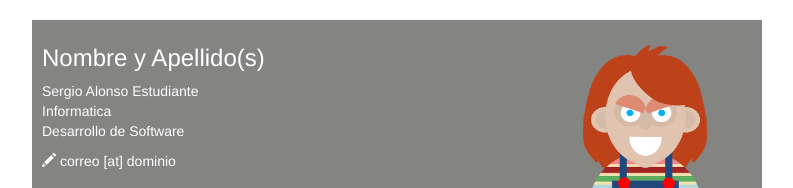
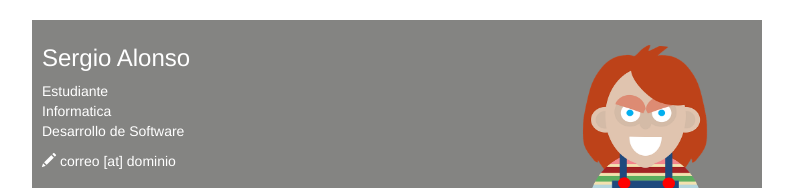
Before and after one commit to SergioALCO/SergioALCO.github.io, a plain HTML site: page index.html in a window 1280 px wide. Shown: the top 188 px of the page, without its empty margins (243-1036 px from the left). Drawn offline with nearby package versions, Linux system fonts and the light colour scheme.

Commit message:
Cuarta modificacion

```diff
--- a/index.html
+++ b/index.html
@@ -17,9 +17,8 @@
   <body>
     <div class="container header-bar">
       <!--Sustituir por los datos del alumno-->
-      <h3>Nombre y Apellido(s) <span><img style="width: 214px; height: 164px;" class='img-circle' alt="Nombre y Apellido(s)" src="img/foto.png" align="right"></span></h3>
+      <h3>Sergio Alonso<span><img style="width: 214px; height: 164px;" class='img-circle' alt="Nombre y Apellido(s)" src="img/foto.png" align="right"></span></h3>
       <p>
-        Sergio Alonso
         Estudiante<br>
         Informatica<br>
         Desarrollo de Software
```
